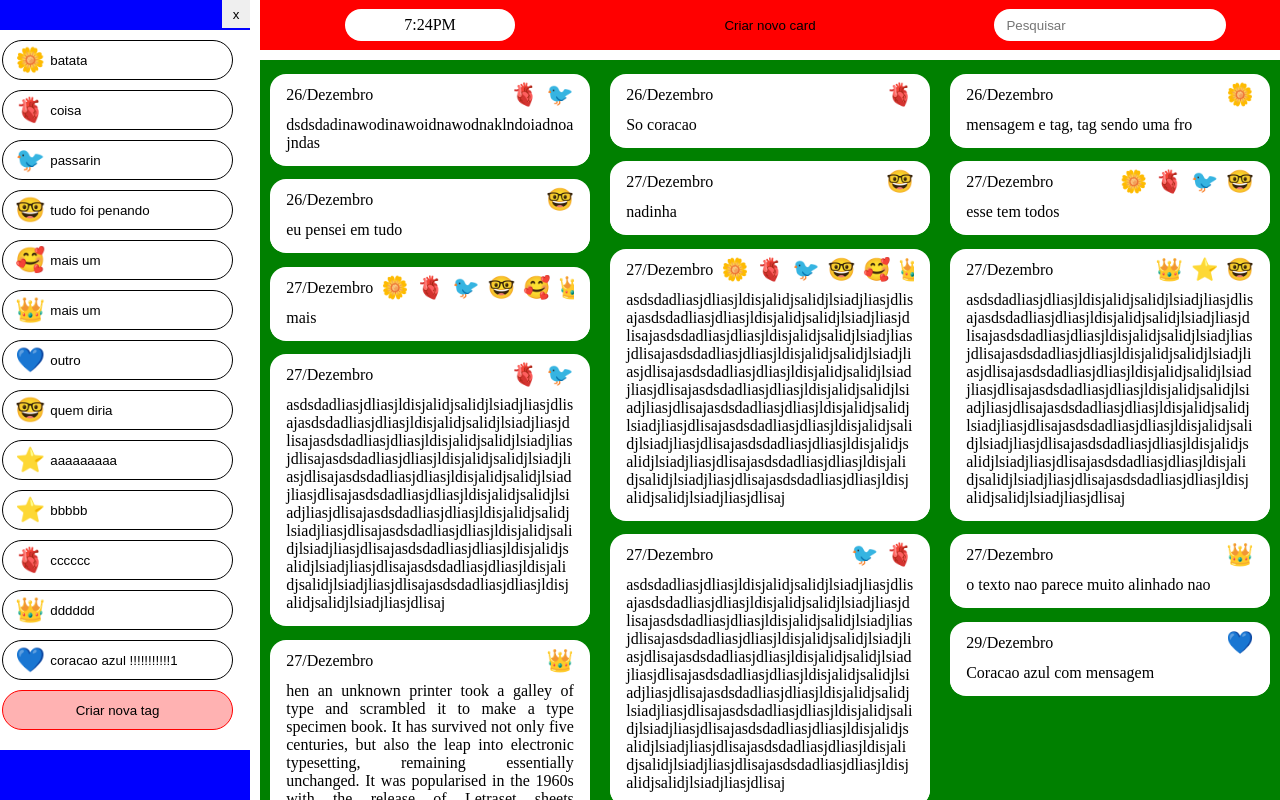
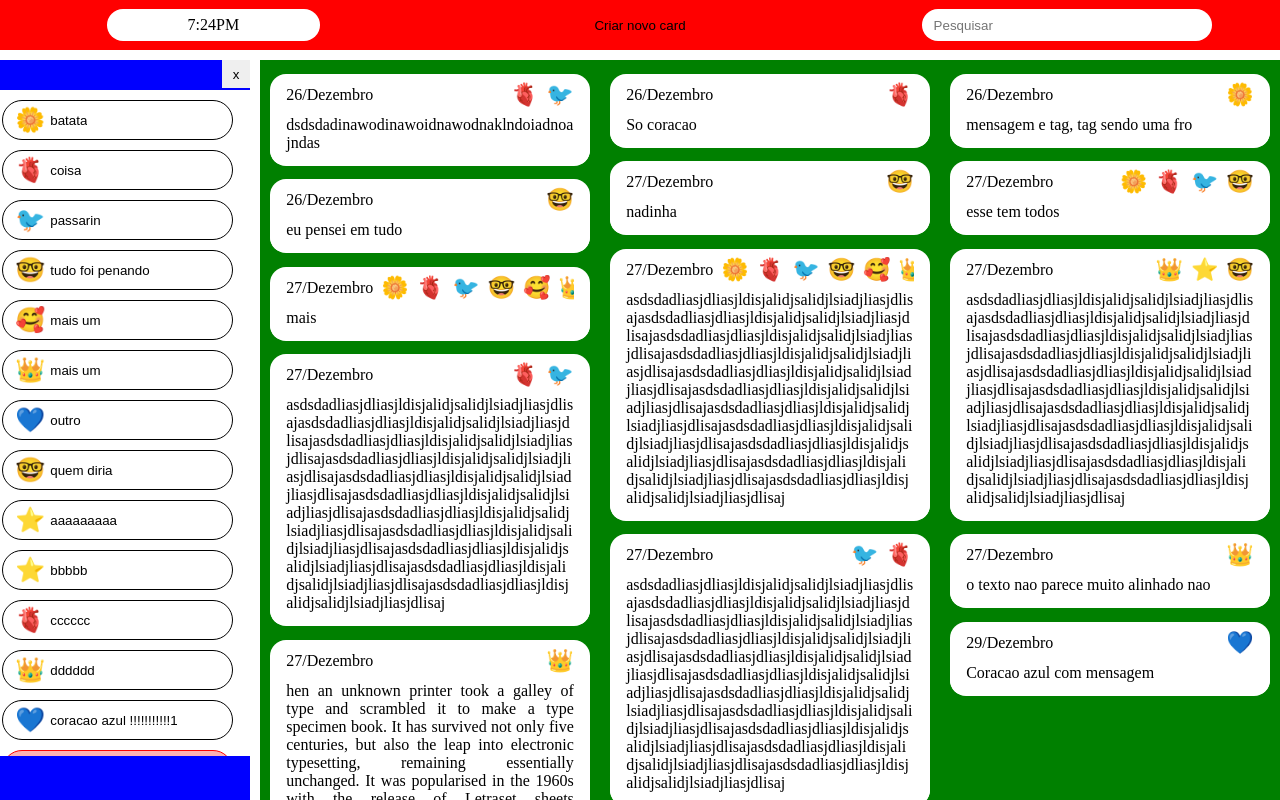
Before and after one commit to vinicius-mns/Caderno, a Vue app: page /cards in a window 1280 px wide. Built offline with nearby package versions, Linux system fonts and the light colour scheme; the HTML template or start-up script is replaced by a standard one.

Commit message:
refactor(views/HomePage.vue): Alterar ondem ...
- definir o topBar cobrindo toda largura
- definir sideBar a baixo de topbar
	modified:   src/views/HomePage.vue

```diff
--- a/src/views/HomePage.vue
+++ b/src/views/HomePage.vue
@@ -51,7 +51,7 @@ const toggleSidebar = () => {
       position: fixed;
       right: 0%;
       // medidas
-      width: calc(100% - $sideBarWidth - 10px);
+      width: 100%;
       height: $headerHeigth;
       // estilo
       background-color: red;
@@ -63,8 +63,9 @@ const toggleSidebar = () => {
       // posicionamento
       position: fixed;
       left: 0;
+      top: calc($headerHeigth + 10px);
       // medidas
-      height: 100dvh;
+      height: calc(100dvh - $headerHeigth - 10px);
       width: $sideBarWidth;
       // estilo
       background-color: blue;
```
